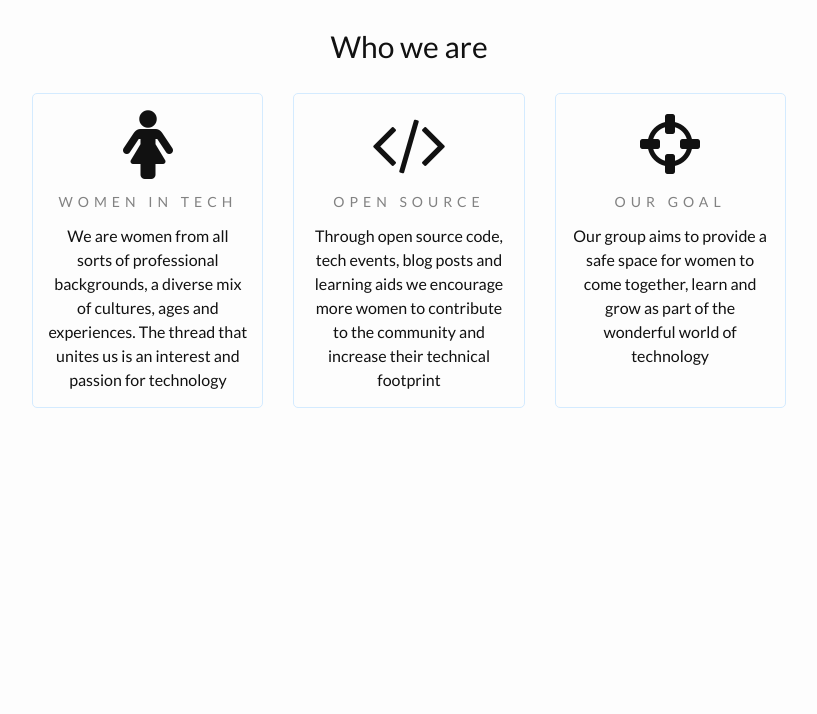
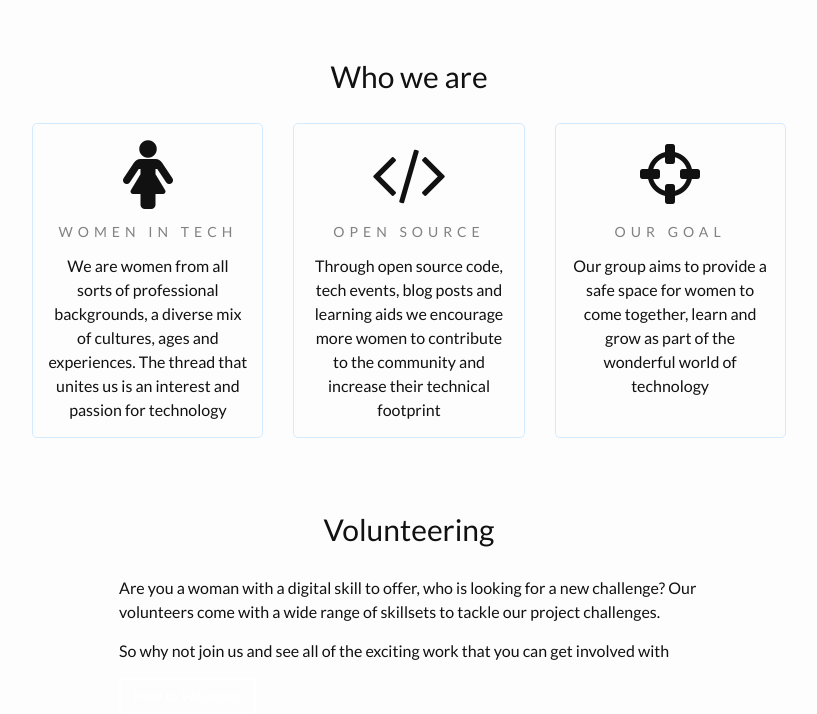
Before and after one commit to EChesters/WHFNP-Website, a Jekyll site: the page built from index.html, in a window 1280 px wide. Shown: the part 502-1216 px from the top of the page, without its empty margins (231-1048 px from the left). Built offline with Jekyll 4.4.1, drawn with Linux system fonts in a browser that asks for light colours; nearby versions of some CDN libraries; before the commit the page ends 925 px from its top, so only the background shows below that.

Commit message:
Added half done volunteers section during lunch hour

```diff
--- a/_sass/_banner.scss
+++ b/_sass/_banner.scss
@@ -9,6 +9,7 @@
 
 	&.home-page {
 		background-image: url("/images/home-page-banner.jpg");
+		/*background-image: url("//echesters.github.io/WHFNP-Website/images/home-page-banner.jpg");*/
 	}
 }
 
--- /dev/null
+++ b/_sass/_buttons.scss
@@ -0,0 +1,9 @@
+$default: #fff;
+
+.btn {
+	border: 2px solid $default;
+	@include border-radius(5px);
+	color: $default;
+
+
+}
--- a/_sass/_section.scss
+++ b/_sass/_section.scss
@@ -1,6 +1,7 @@
 .section {
 	margin-right: initial !important;
 	overflow: auto;
+	margin-top: 30px;
 
 	&.first {
 		margin-top: calc(#{$banner-height} + 30px);
@@ -8,6 +9,7 @@
 
 	h2 {
 		text-align: center;
+		margin: 30px 0;
 	}
 }
 
@@ -18,7 +20,7 @@
 .box {
 	border: 1px solid $colour-1;
 	text-align: center;
-	margin: 15px;
+	margin: 0 15px 15px 15px;
 	@include border-radius(5px);
 
 	.fa {
--- a/css/main.scss
+++ b/css/main.scss
@@ -55,5 +55,6 @@ $on-laptop:        800px;
         "partials/mixins",
         "nav",
         "banner",
-        "section"
+        "section",
+        "buttons"
 ;
--- a/index.html
+++ b/index.html
@@ -30,4 +30,13 @@ layout: default
       </div>
     </div>
   </div>
+
+  <div id="volunteers" class="section">
+    <div class="col-xs-12 col-md-6 position central">
+      <h2>Volunteering</h2>
+      <p>Are you a woman with a digital skill to offer, who is looking for a new challenge? Our volunteers come with a wide range of skillsets to tackle our project challenges. </p>
+      <p>So why not join us and see all of the exciting work that you can get involved with</p>
+      <a class="btn" href="/volunteers.html">How to Volunteer</a>
+    </div>
+  </div>
 </div>
```
